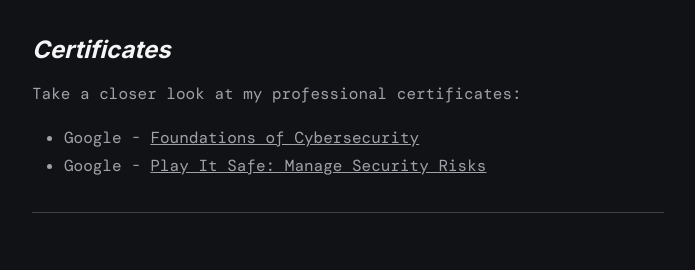
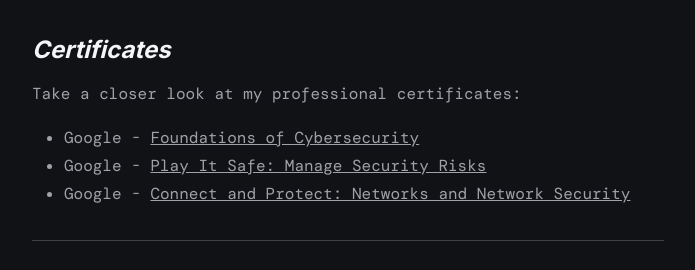
Before and after one commit to lynusdev/linusjung.dev, a plain HTML site: page index.html in a window 1280 px wide. Shown: the part 1363-1633 px from the top of the page, without its empty margins (292-987 px from the left). Drawn offline with nearby package versions, Linux system fonts and the light colour scheme; some icons are missing.

Commit message:
added new certificate

```diff
--- a/index.html
+++ b/index.html
@@ -157,6 +157,14 @@
                   >Play It Safe: Manage Security Risks</a
                 >
               </li>
+              <li>
+                Google -
+                <a
+                  href="https://www.coursera.org/account/accomplishments/verify/EF8NNUDWKN7G"
+                  target="_blank"
+                  >Connect and Protect: Networks and Network Security</a
+                >
+              </li>
             </ul>
           </div>
           <div class="section__footer">
```
